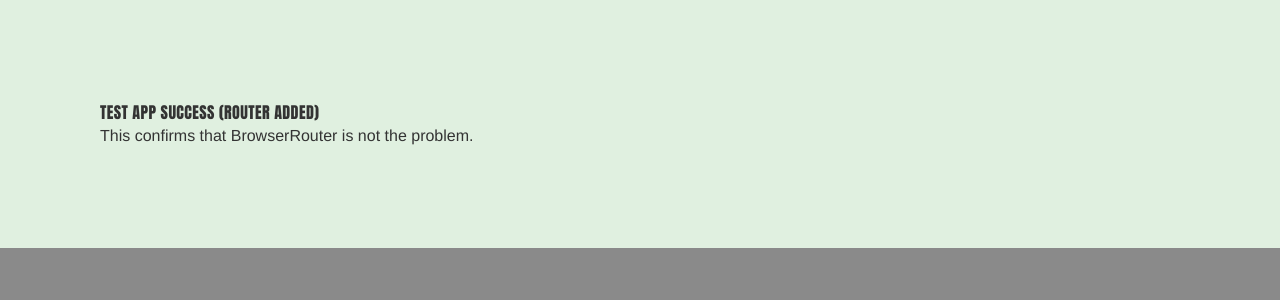
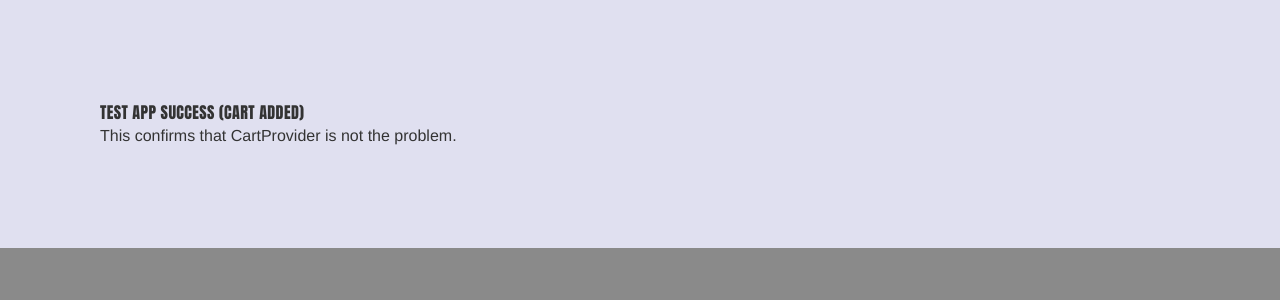
Before and after one commit to iamShaaan/wear-triad-ecommerce, a React (Vite) app: page / in a window 1280 px wide. Shown: the top 300 px of the page. Built offline with nearby package versions, Linux system fonts and the light colour scheme.

Commit message:
Debug: Add CartProvider to TestApp for incremental restoration

```diff
--- a/src/TestApp.tsx
+++ b/src/TestApp.tsx
@@ -1,14 +1,17 @@
 import React from 'react';
 import { BrowserRouter } from 'react-router-dom';
+import { CartProvider } from './context/CartContext';
 
 export function TestApp() {
-    console.log("TestApp: Rendering with BrowserRouter");
+    console.log("TestApp: Rendering with BrowserRouter and CartProvider");
     return (
-        <BrowserRouter>
-            <div style={{ padding: '100px', backgroundColor: '#e0f0e0', color: '#333' }}>
-                <h1>TEST APP SUCCESS (ROUTER ADDED)</h1>
-                <p>This confirms that BrowserRouter is not the problem.</p>
-            </div>
-        </BrowserRouter>
+        <CartProvider>
+            <BrowserRouter>
+                <div style={{ padding: '100px', backgroundColor: '#e0e0f0', color: '#333' }}>
+                    <h1>TEST APP SUCCESS (CART ADDED)</h1>
+                    <p>This confirms that CartProvider is not the problem.</p>
+                </div>
+            </BrowserRouter>
+        </CartProvider>
     );
 }
```
